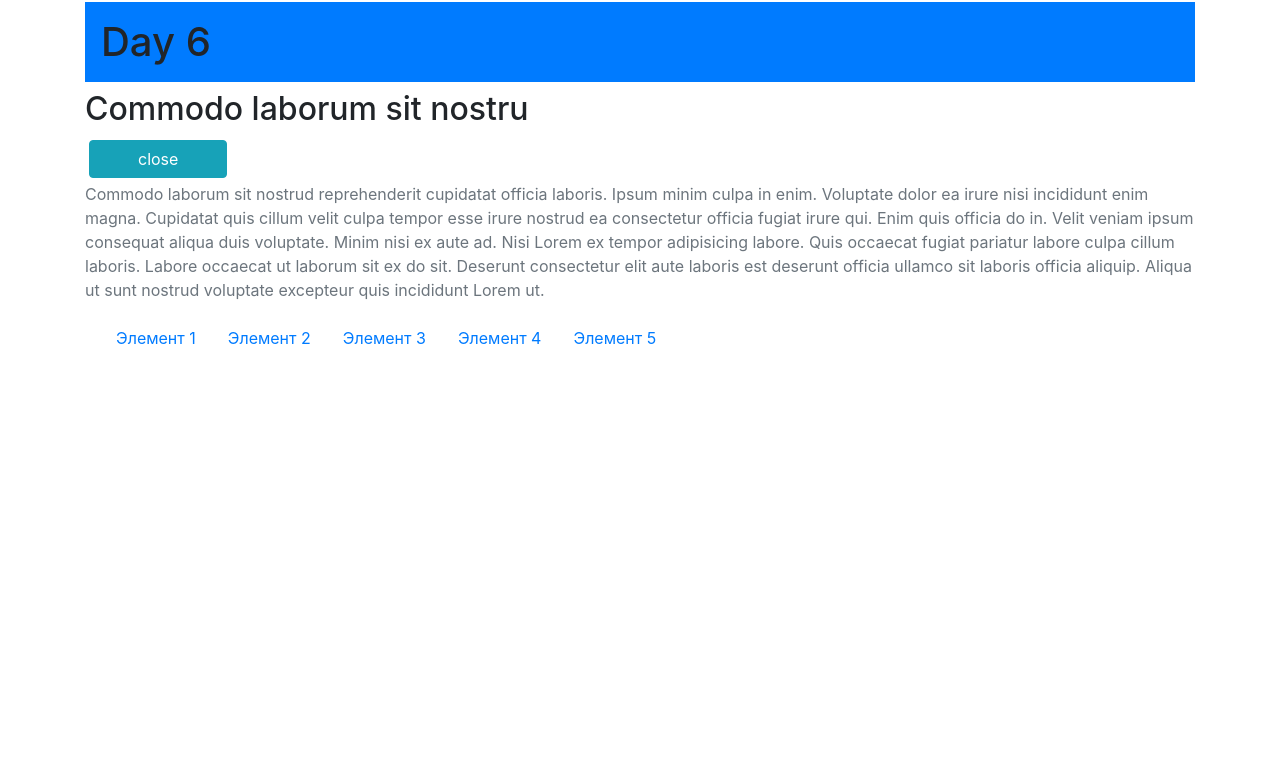
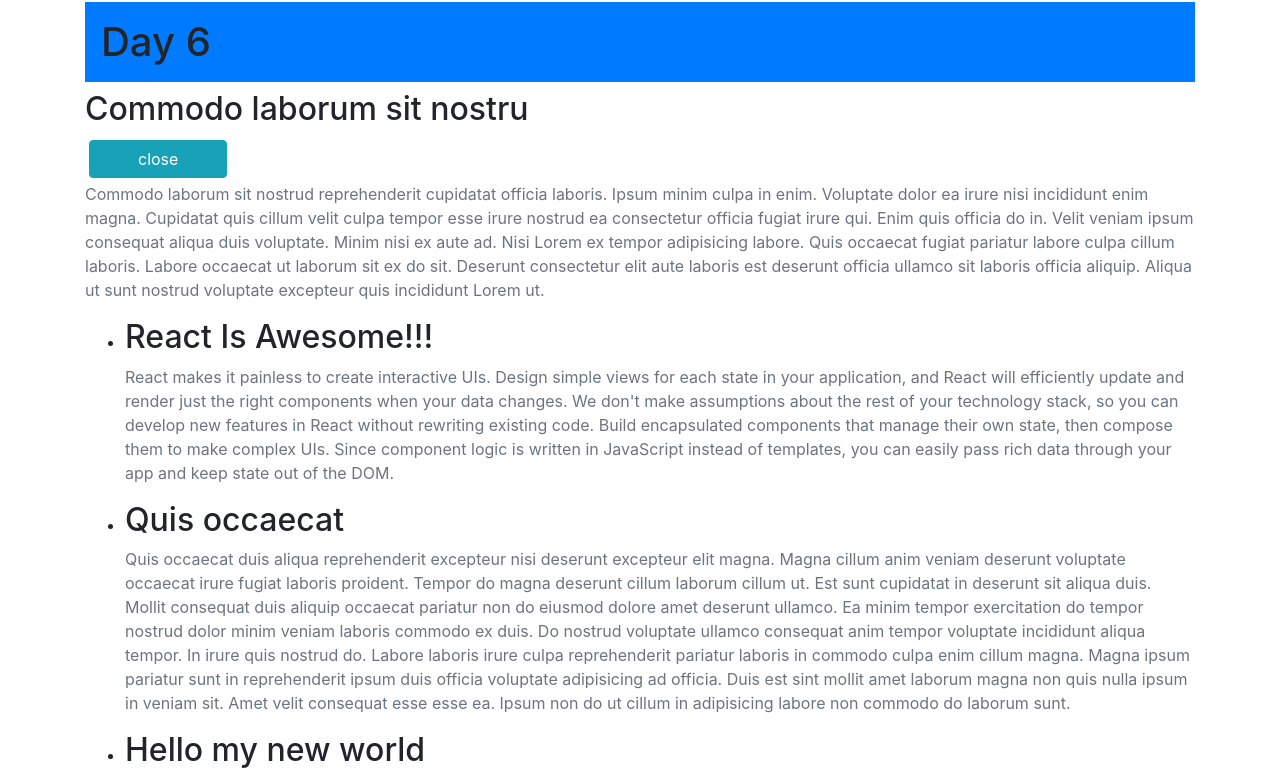
Before and after one commit to zbralex/react, a React (Create React App) app in the folder react-ui/: page / in a window 1280 px wide. Shown: the part 2007-2788 px from the top of the page. Before the commit the page ends 2365 px from the top, so only its background shows below. Built offline with nearby package versions, Linux system fonts and the light colour scheme.

Commit message:
array, map, key

```diff
--- a/react-ui/src/components/Main.jsx
+++ b/react-ui/src/components/Main.jsx
@@ -3,6 +3,7 @@ import React, {Component} from 'react'
 import Header from './Header'
 import Footer from './Footer'
 import articles from '../Fixtures'
+import ArticleList from './days/ArticleList'
 
 import D1 from './days/D1'
 import D2 from './days/D2'
@@ -28,6 +29,7 @@ class Main extends Component {
                         <D4 />
                         <D5 header="Day 5" text={articles[1].text} />
                         <D6 title={articles[5].title}  text={articles[5].text}/>
+                        <ArticleList articles= {articles} />
                     </section>
                     <Footer />
                 </div>
--- /dev/null
+++ b/react-ui/src/components/days/ArticleList.jsx
@@ -0,0 +1,14 @@
+import React from 'react'
+import Article from '../Article'
+import fixtures from '../Fixtures'
+
+export default function ArticleList({articles}) {
+    const articleElements  = articles.map(article =>
+            <li key={fixtures.id}><Article article={article} /></li>
+    )
+    return (
+        <ul>
+            {articleElements}
+        </ul>
+    )
+}
```
